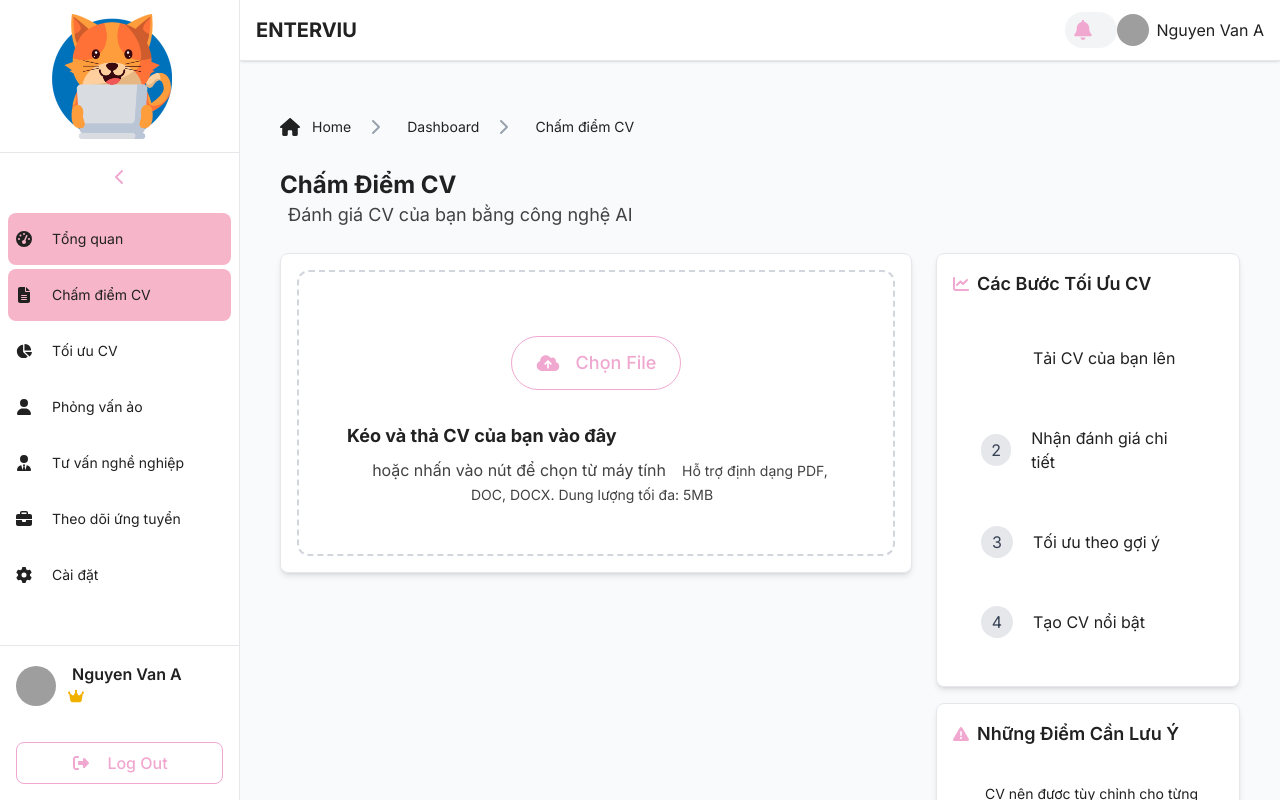
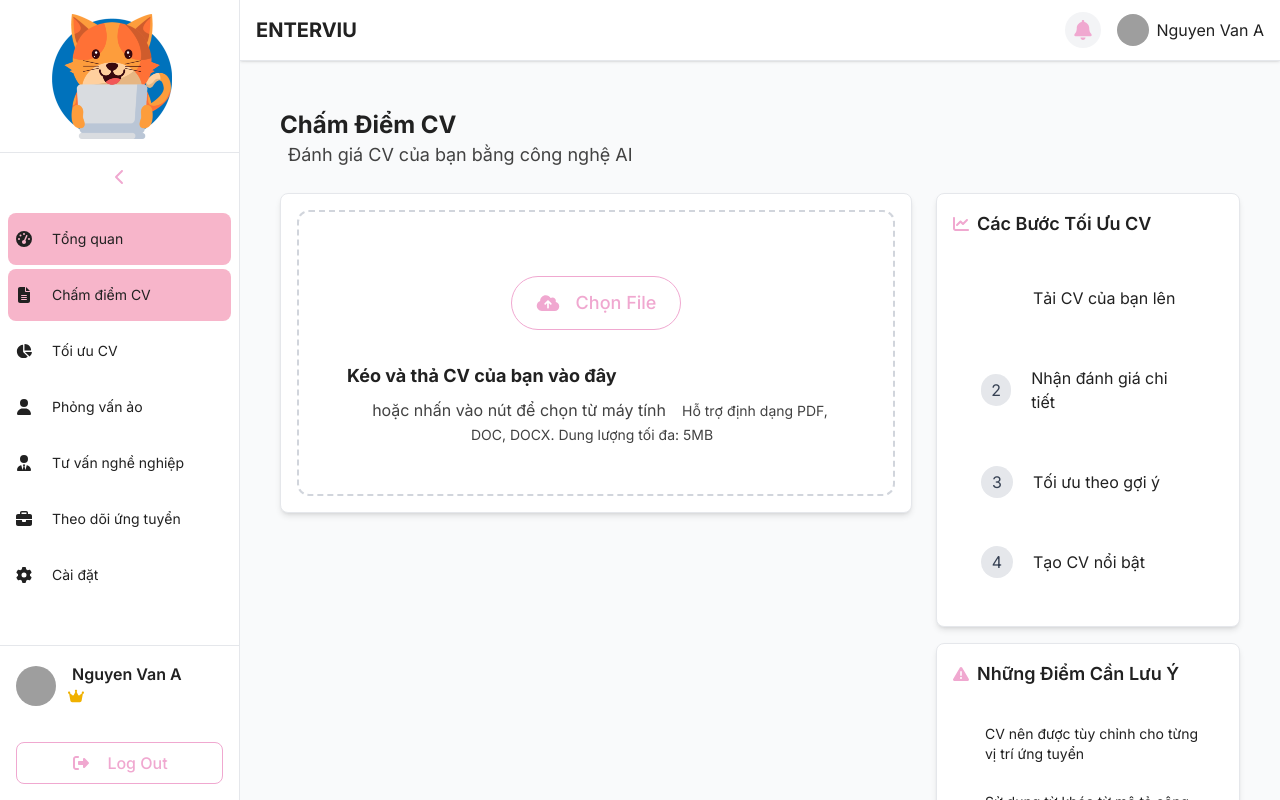
Before and after one commit to luongnguyenminhan/DBM-Demo, a Next.js app: page /dashboard/ai-scoring in a window 1280 px wide. Built offline with nearby package versions, Linux system fonts and the light colour scheme; grey boxes are pictures that could not be loaded.

Commit message:
feat: remove Breadcrumb navigation from multiple pages to simplify layout

```diff
--- a/src/app/blog/[slug]/page.tsx
+++ b/src/app/blog/[slug]/page.tsx
@@ -4,7 +4,6 @@ import React from 'react';
 import Typography from '@/components/atomic/typo';
 import Button from '@/components/atomic/button';
 import Card from '@/components/atomic/card';
-import Breadcrumb from '@/components/molecules/breadcrumb';
 import { faCalendarAlt, faUser, faTag, faArrowLeft, faShare, faComment } from '@fortawesome/free-solid-svg-icons';
 import Avatar from '@/components/atomic/avatar';
 import Icon from '@/components/atomic/icon';
@@ -71,19 +70,6 @@ export default function BlogPost({ params }: { params: { slug: string } }) {
 
     return (
         <div className="p-6 h-full space-y-6">
-            {/* Breadcrumb Navigation */}
-            <div className="mb-6">
-                <Breadcrumb
-                    items={[
-                        { key: 'home', label: 'Trang chủ', href: '/' },
-                        { key: 'blog', label: 'Blog', href: '/blog' },
-                        { key: 'post', label: post.title }
-                    ]}
-                    withHomeIcon
-                    variant="default"
-                    size="medium"
-                />
-            </div>
 
             <div className="grid grid-cols-1 lg:grid-cols-4 gap-6">
                 {/* Main Content */}
--- a/src/app/blog/page.tsx
+++ b/src/app/blog/page.tsx
@@ -5,7 +5,6 @@ import Typography from '@/components/atomic/typo';
 import Button from '@/components/atomic/button';
 import Card from '@/components/atomic/card';
 import Input from '@/components/atomic/input';
-import Breadcrumb from '@/components/molecules/breadcrumb';
 import { faSearch, faArrowRight } from '@fortawesome/free-solid-svg-icons';
 import Image from 'next/image';
 
@@ -84,19 +83,6 @@ export default function Blog() {
 
   return (
     <div className="p-6 h-full space-y-6">
-      {/* Breadcrumb Navigation */}
-      <div className="mb-6">
-        <Breadcrumb
-          items={[
-            { key: 'home', label: 'Trang chủ', href: '/' },
-            { key: 'blog', label: 'Blog' }
-          ]}
-          withHomeIcon
-          variant="default"
-          size="medium"
-        />
-      </div>
-
       {/* Header Section */}
       <div className="flex flex-col md:flex-row md:items-center justify-between gap-4 mb-6">
         <div>
--- a/src/app/dashboard/ai-scoring/page.tsx
+++ b/src/app/dashboard/ai-scoring/page.tsx
@@ -4,7 +4,7 @@ import React, { useState } from 'react';
 import Typography from '@/components/atomic/typo';
 import Button from '@/components/atomic/button';
 import Card from '@/components/atomic/card';
-import Breadcrumb from '@/components/molecules/breadcrumb';
+
 import { faCloudUploadAlt, faFileAlt, faChartLine, faExclamationTriangle } from '@fortawesome/free-solid-svg-icons';
 
 const { Heading, Text } = Typography;
@@ -44,19 +44,6 @@ export default function AIScoringSystem() {
 
   return (
     <div className="p-6 h-full space-y-6">
-      {/* Breadcrumb Navigation */}
-      <div className="mb-6">
-        <Breadcrumb
-          items={[
-            { key: 'home', label: 'Home', href: '/' },
-            { key: 'dashboard', label: 'Dashboard', href: '/dashboard' },
-            { key: 'ai-scoring', label: 'Chấm điểm CV' }
-          ]}
-          withHomeIcon
-          variant="default"
-          size="medium"
-        />
-      </div>
 
       {/* Header Section */}
       <div className="flex flex-col md:flex-row md:items-center justify-between gap-4 mb-6">
--- a/src/app/dashboard/career-advisor/page.tsx
+++ b/src/app/dashboard/career-advisor/page.tsx
@@ -4,7 +4,6 @@ import React, { useState } from 'react';
 import Typography from '@/components/atomic/typo';
 import Button from '@/components/atomic/button';
 import Card from '@/components/atomic/card';
-import Breadcrumb from '@/components/molecules/breadcrumb';
 import Input from '@/components/atomic/input';
 import { faRocket, faGraduationCap, faRoute, faStar } from '@fortawesome/free-solid-svg-icons';
 import DropdownMenu from '@/components/molecules/dropdown';
@@ -22,18 +21,6 @@ export default function CareerPathAdvisor() {
   return (
     <div className="p-6 h-full space-y-6">
       {/* Breadcrumb Navigation */}
-      <div className="mb-6">
-        <Breadcrumb
-          items={[
-            { key: 'home', label: 'Trang chủ', href: '/' },
-            { key: 'dashboard', label: 'Dashboard', href: '/dashboard' },
-            { key: 'career-advisor', label: 'Tư vấn lộ trình' }
-          ]}
-          withHomeIcon
-          variant="default"
-          size="medium"
-        />
-      </div>
 
       {/* Header Section */}
       <div className="flex flex-col md:flex-row md:items-center justify-between gap-4 mb-6">
--- a/src/app/dashboard/cv-optimizer/page.tsx
+++ b/src/app/dashboard/cv-optimizer/page.tsx
@@ -4,7 +4,6 @@ import React, { useState } from 'react';
 import Typography from '@/components/atomic/typo';
 import Button from '@/components/atomic/button';
 import Card from '@/components/atomic/card';
-import Breadcrumb from '@/components/molecules/breadcrumb';
 import { faEdit, faDownload, faFileAlt, faPlus, faMagic, faCheck, faLightbulb } from '@fortawesome/free-solid-svg-icons';
 import { FontAwesomeIcon } from '@fortawesome/react-fontawesome';
 
@@ -77,18 +76,6 @@ CERTIFICATIONS
     return (
         <div className="p-6 h-full space-y-6">
             {/* Breadcrumb Navigation */}
-            <div className="mb-6">
-                <Breadcrumb
-                    items={[
-                        { key: 'home', label: 'Home', href: '/' },
-                        { key: 'dashboard', label: 'Dashboard', href: '/dashboard' },
-                        { key: 'cv-optimizer', label: 'Tối Ưu Hóa CV' }
-                    ]}
-                    withHomeIcon
-                    variant="default"
-                    size="medium"
-                />
-            </div>
 
             {/* Header Section */}
             <div className="flex flex-col md:flex-row md:items-center justify-between gap-4 mb-6">
--- a/src/app/dashboard/job-tracker/page.tsx
+++ b/src/app/dashboard/job-tracker/page.tsx
@@ -4,7 +4,6 @@ import React, { useState } from 'react';
 import Typography from '@/components/atomic/typo';
 import Button from '@/components/atomic/button';
 import Card from '@/components/atomic/card';
-import Breadcrumb from '@/components/molecules/breadcrumb';
 import { faBriefcase, faPlus, faBuilding, faCheck, faUser, faCalendarAlt, faChevronRight } from '@fortawesome/free-solid-svg-icons';
 import Badge from '@/components/atomic/badge';
 import Icon from '@/components/atomic/icon';
@@ -91,18 +90,6 @@ export default function JobApplicationTracker() {
   return (
     <div className="p-6 h-full space-y-6">
       {/* Breadcrumb Navigation */}
-      <div className="mb-6">
-        <Breadcrumb
-          items={[
-            { key: 'home', label: 'Trang chủ', href: '/' },
-            { key: 'dashboard', label: 'Dashboard', href: '/dashboard' },
-            { key: 'job-tracker', label: 'Quản lý ứng tuyển' }
-          ]}
-          withHomeIcon
-          variant="default"
-          size="medium"
-        />
-      </div>
 
       {/* Header Section */}
       <div className="flex flex-col md:flex-row md:items-center justify-between gap-4 mb-6">
--- a/src/app/dashboard/mock-interview/page.tsx
+++ b/src/app/dashboard/mock-interview/page.tsx
@@ -48,19 +48,6 @@ export default function MockInterview() {
 
   return (
     <div className="p-6 h-full space-y-6">
-      {/* Breadcrumb Navigation */}
-      <div className="mb-6">
-        <Breadcrumb
-          items={[
-            { key: 'home', label: 'Trang chủ', href: '/' },
-            { key: 'dashboard', label: 'Dashboard', href: '/dashboard' },
-            { key: 'mock-interview', label: 'Phỏng vấn ảo' }
-          ]}
-          withHomeIcon
-          variant="default"
-          size="medium"
-        />
-      </div>
 
       {/* Header Section */}
       <div className="flex flex-col md:flex-row md:items-center justify-between gap-4 mb-6">
--- a/src/app/dashboard/overview/page.tsx
+++ b/src/app/dashboard/overview/page.tsx
@@ -5,7 +5,6 @@ import Typography from '@/components/atomic/typo';
 import Button from '@/components/atomic/button';
 import Card from '@/components/atomic/card';
 import StatCard from '@/components/molecules/StatCard';
-import Breadcrumb from '@/components/molecules/breadcrumb';
 import Icon from '@/components/atomic/icon';
 import { faChartLine, faList, faUser, faCalendarCheck, faEye, faFileAlt } from '@fortawesome/free-solid-svg-icons';
 
@@ -14,19 +13,6 @@ const { Heading, Text } = Typography;
 export default function DashboardOverview() {
   return (
     <div className="p-6 h-full space-y-6">
-      {/* Breadcrumb Navigation */}
-      <div className="mb-6">
-        <Breadcrumb
-          items={[
-            { key: 'home', label: 'Home', href: '/' },
-            { key: 'dashboard', label: 'Dashboard', href: '/dashboard' },
-            { key: 'overview', label: 'Tổng quan' }
-          ]}
-          withHomeIcon
-          variant="default"
-          size="medium"
-        />
-      </div>
 
       {/* Header Section */}
       <div className="flex flex-col md:flex-row md:items-center justify-between gap-4 mb-6">
--- a/src/app/dashboard/settings/page.tsx
+++ b/src/app/dashboard/settings/page.tsx
@@ -5,7 +5,6 @@ import Typography from '@/components/atomic/typo';
 import Button from '@/components/atomic/button';
 import Card from '@/components/atomic/card';
 import Input from '@/components/atomic/input';
-import Breadcrumb from '@/components/molecules/breadcrumb';
 import Avatar from '@/components/atomic/avatar';
 import { faUser, faBell, faTrash, faCamera, faSave, faLock, faEnvelope } from '@fortawesome/free-solid-svg-icons';
 import TabNavigation from '@/components/molecules/tabNavigation';
@@ -31,18 +30,6 @@ export default function UserSettings() {
   return (
     <div className="p-6 h-full space-y-6">
       {/* Breadcrumb Navigation */}
-      <div className="mb-6">
-        <Breadcrumb
-          items={[
-            { key: 'home', label: 'Trang chủ', href: '/' },
-            { key: 'dashboard', label: 'Dashboard', href: '/dashboard' },
-            { key: 'settings', label: 'Cài đặt tài khoản' }
-          ]}
-          withHomeIcon
-          variant="default"
-          size="medium"
-        />
-      </div>
 
       {/* Header Section */}
       <div className="flex flex-col md:flex-row md:items-center justify-between gap-4 mb-6">
--- a/src/app/support/page.tsx
+++ b/src/app/support/page.tsx
@@ -78,19 +78,6 @@ export default function Support() {
 
   return (
     <div className="p-6 h-full space-y-6">
-      {/* Breadcrumb Navigation */}
-      <div className="mb-6">
-        <Breadcrumb
-          items={[
-            { key: 'home', label: 'Trang chủ', href: '/' },
-            { key: 'support', label: 'Hỗ trợ' }
-          ]}
-          withHomeIcon
-          variant="default"
-          size="medium"
-        />
-      </div>
-
       {/* Header Section */}
       <div className="flex flex-col md:flex-row md:items-center justify-between gap-4 mb-6">
         <div>
--- a/src/components/molecules/breadcrumb.tsx
+++ b/src/components/molecules/breadcrumb.tsx
@@ -34,6 +34,7 @@ export interface BreadcrumbProps {
     withAnimation?: boolean;
     withHomeIcon?: boolean;
     onClick?: (key: string) => void;
+    onItemClick?: (item: BreadcrumbItem, index?: number) => void;
     maxItems?: number;
     collapsedLabel?: string;
     withCard?: boolean;
@@ -59,6 +60,7 @@ const Breadcrumb: React.FC<BreadcrumbProps> = ({
     withAnimation = true,
     withHomeIcon = true,
     onClick,
+    onItemClick,
     maxItems,
     collapsedLabel = '...',
     withCard = false,
@@ -145,7 +147,15 @@ const Breadcrumb: React.FC<BreadcrumbProps> = ({
                 >
                     <div
                         className={getItemClasses(item, isLast)}
-                        onClick={() => !isLast && !item.disabled && handleItemClick(item.key)}
+                        onClick={() => {
+                            if (isLast || item.disabled) return;
+
+                            if (onItemClick) {
+                                onItemClick(item, index);
+                            } else {
+                                handleItemClick(item.key);
+                            }
+                        }}
                     >
                         {index === 0 && withHomeIcon && !item.icon && (
                             <Icon icon={faHome} className="mr-1" />
--- a/src/components/organisms/header.tsx
+++ b/src/components/organisms/header.tsx
@@ -185,13 +185,15 @@ const Header: React.FC<HeaderProps> = ({
           {/* User Menu or Login Button */}
           {isLoggedIn ? (
             <div className="flex items-center">
+              <div className="hidden md:block mr-4">
                 <IconButton
                   icon={faBell}
                   variant={variant === 'colored' ? 'default' : 'primary'}
-                className="mr-4"
+                  className=""
                   withBackground={variant !== 'colored'}
                   customColor={variant === 'colored' ? 'white' : undefined}
                 />
+              </div>
               <DropdownMenu
                 items={userDropdownItems}
                 placement="bottom"
```
Lines whose indentation alone changed are shown as unchanged.
